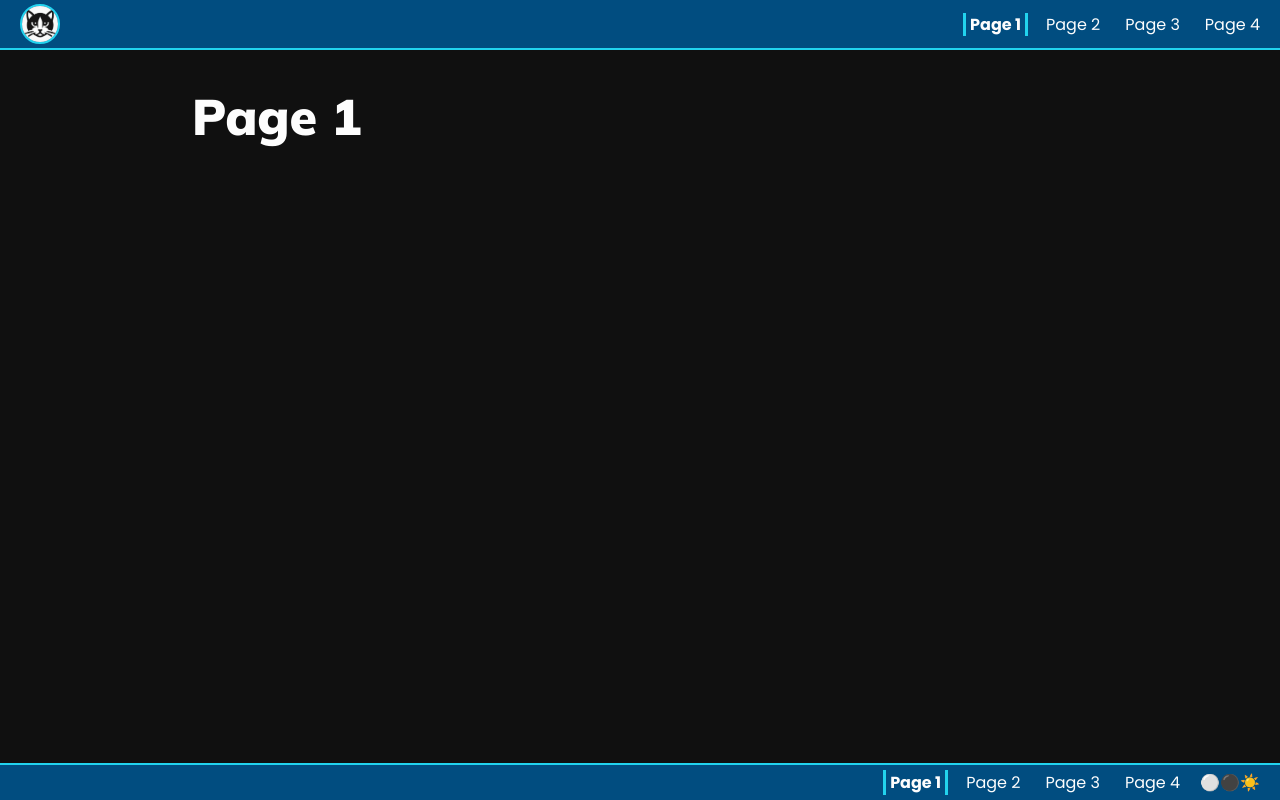
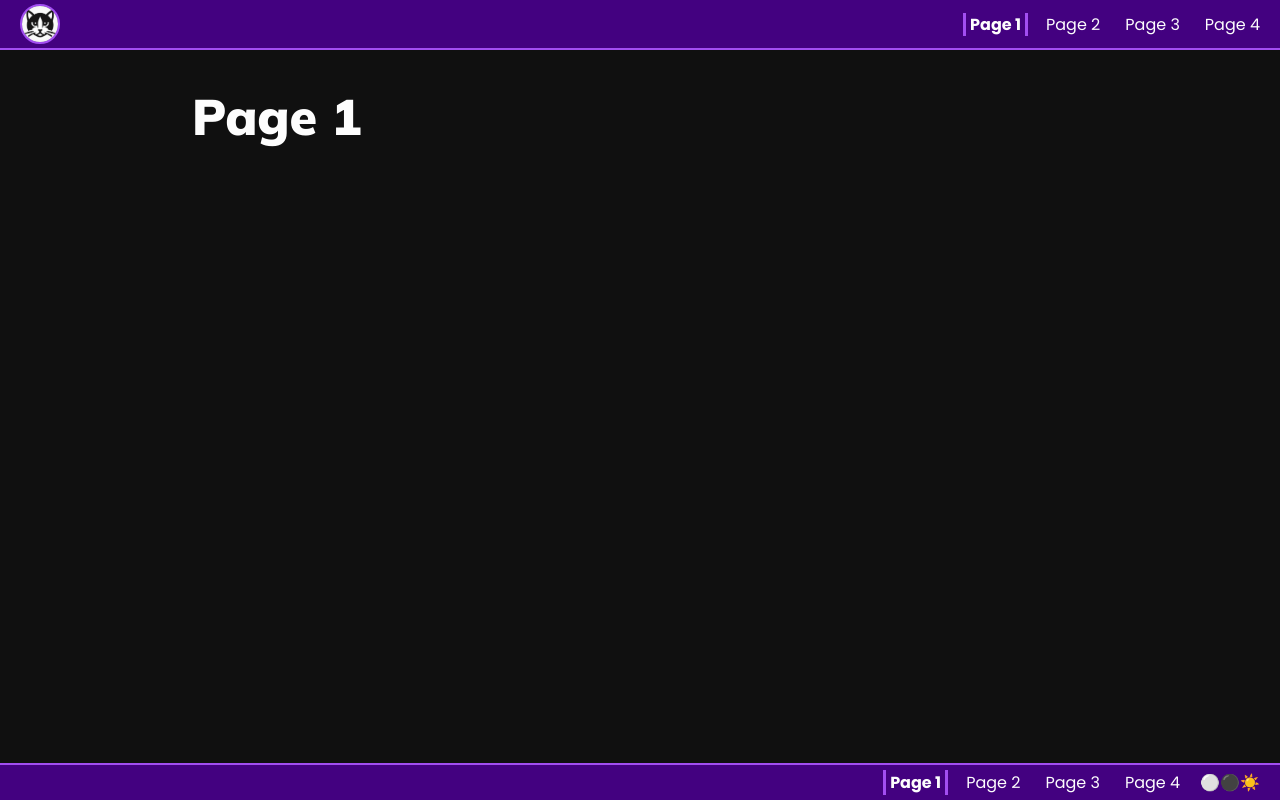
Before and after one commit to irenealcaine/template-navbar, a React (Create React App) app: page /page1 in a window 1280 px wide. Built offline with nearby package versions, Linux system fonts and the light colour scheme.

Commit message:
Update 3 files

```diff
--- a/src/Components/Footer/Footer.scss
+++ b/src/Components/Footer/Footer.scss
@@ -1,8 +1,8 @@
 @import "src/Variables.scss";
 
 .footer {
-  background-color: $blue;
-  border-top: 2px solid $dark-blue;
+  background-color: $main;
+  border-top: 2px solid $dark-main;
   display: flex;
   justify-content: flex-end;
   align-items: center;
@@ -20,8 +20,8 @@
   transition: $transition;
 
   &.dark {
-    background-color: $dark-blue;
-    border-top: 2px solid $blue;
+    background-color: $dark-main;
+    border-top: 2px solid $main;
     // color: $dark;
   }
 
@@ -44,7 +44,7 @@
           content: "";
           width: 3px;
           height: 100%;
-          background-color: $dark-blue;
+          background-color: $dark-main;
           position: absolute;
           top: 0;
           transition: $transition;
@@ -61,7 +61,7 @@
         &.dark {
           &::before,
           &::after {
-            background-color: $blue;
+            background-color: $main;
           }
         }
       }
--- a/src/Components/Header/Header.scss
+++ b/src/Components/Header/Header.scss
@@ -1,8 +1,8 @@
 @import "src/Variables.scss";
 
 .header {
-  background-color: $blue;
-  border-bottom: 2px solid $dark-blue;
+  background-color: $main;
+  border-bottom: 2px solid $dark-main;
   display: flex;
   justify-content: space-between;
   align-items: center;
@@ -22,8 +22,8 @@
   transition: $transition;
 
   &.dark {
-    background-color: $dark-blue;
-    border-bottom: 2px solid $blue;
+    background-color: $dark-main;
+    border-bottom: 2px solid $main;
     // color: $dark;
   }
   .logo-link {
@@ -31,11 +31,11 @@
     .logo {
       height: calc($header-height - 10px);
       border-radius: 100rem;
-      border: 2px solid $dark-blue;
+      border: 2px solid $dark-main;
       transition: $transition;
 
       &.dark {
-        border: 2px solid $blue;
+        border: 2px solid $main;
       }
     }
   }
@@ -58,7 +58,7 @@
           content: "";
           width: 3px;
           height: 100%;
-          background-color: $dark-blue;
+          background-color: $dark-main;
           position: absolute;
           top: 0;
           transition: $transition;
@@ -75,7 +75,7 @@
         &.dark {
           &::before,
           &::after {
-            background-color: $blue;
+            background-color: $main;
           }
         }
       }
@@ -102,16 +102,16 @@
         right: 5px;
         text-align: center;
         z-index: 10;
-        background: $blue;
-        border: 2px solid $dark-blue;
+        background: $main;
+        border: 2px solid $dark-main;
         border-radius: 15px;
 
         // full width
         // left: 5px;
 
         &.dark {
-          background-color: $dark-blue;
-          border: 2px solid $blue;
+          background-color: $dark-main;
+          border: 2px solid $main;
           // color: $dark;
         }
       }
--- a/src/Variables.scss
+++ b/src/Variables.scss
@@ -2,8 +2,7 @@ $light: #fdfdfd;
 $dark: #101010;
 $light-gray: #d3d3d3;
 $dark-gray: #383838;
-$main: #22d3ee;
-$dark-main: #014d80;
+
 $blue: #22d3ee;
 $dark-blue: #014d80;
 $green: #22ee66;
@@ -13,6 +12,9 @@ $dark-purple: #430180;
 $red: #fa4a4a;
 $dark-red: #800101;
 
+$main: $purple;
+$dark-main: $dark-purple;
+
 $header-height: 50px;
 
 $transition: all 0.3s ease;
```
